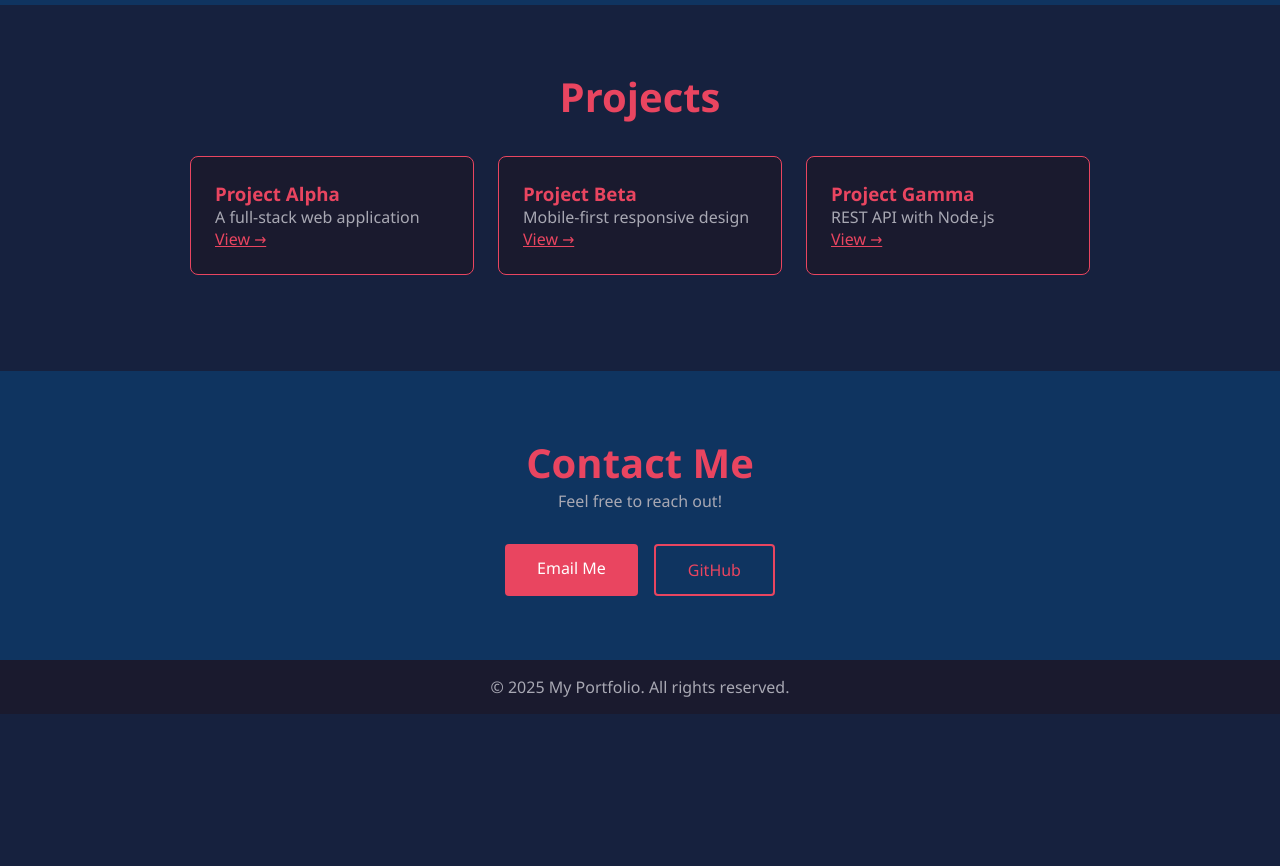
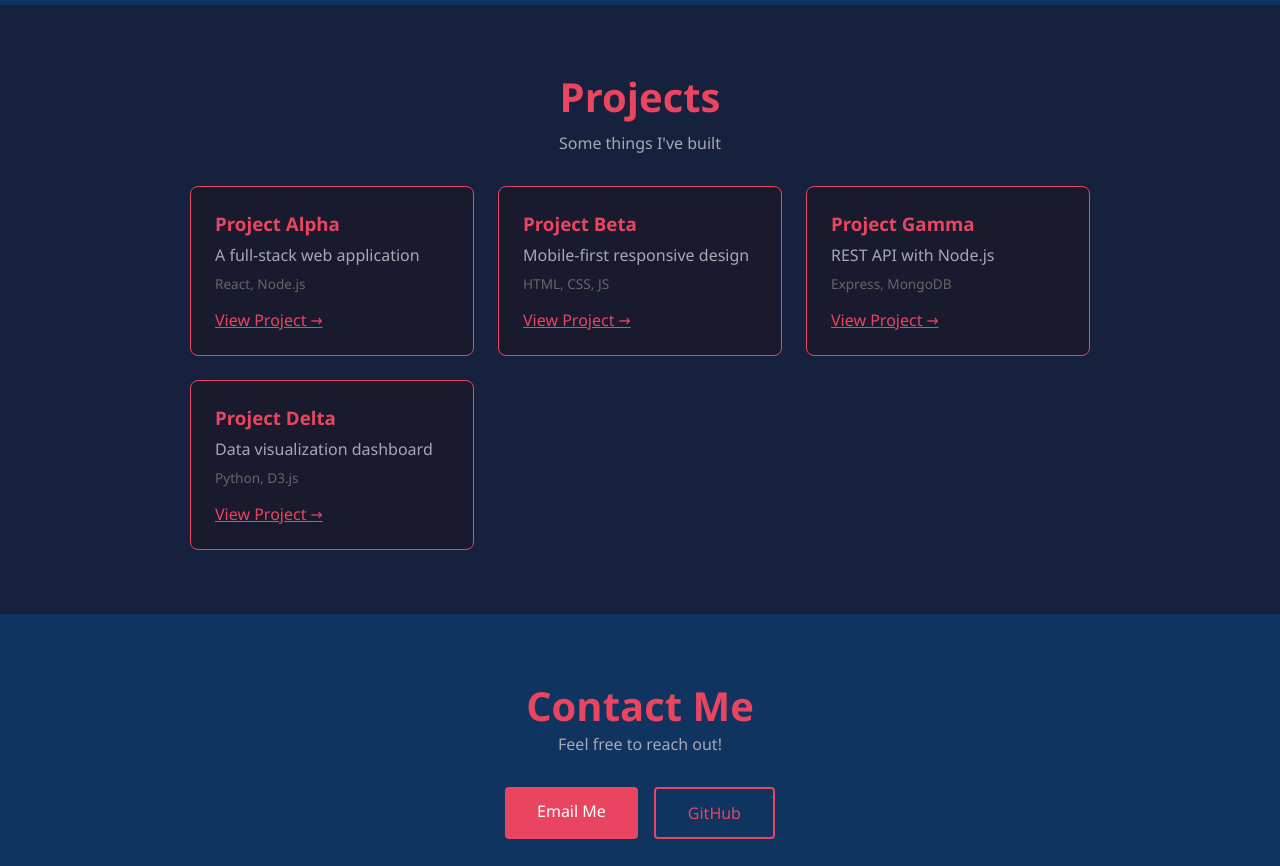
Before and after one commit to oAmirrezao/se-lab-git, a React (Vite) app: page / in a window 1280 px wide. Shown: the part 1500-2366 px from the top of the page. Before the commit the page ends 2214 px from the top, so only its background shows below. Built offline with nearby package versions, Linux system fonts and the light colour scheme.

Commit message:
feat(projects): add fourth project and tech stack to cards

```diff
--- a/src/pages/Projects.jsx
+++ b/src/pages/Projects.jsx
@@ -1,18 +1,21 @@
 const projects = [
-    { id: 1, title: 'Project Alpha', desc: 'A full-stack web application', link: '#' },
-    { id: 2, title: 'Project Beta', desc: 'Mobile-first responsive design', link: '#' },
-    { id: 3, title: 'Project Gamma', desc: 'REST API with Node.js', link: '#' },
+  { id: 1, title: 'Project Alpha', desc: 'A full-stack web application', tech: 'React, Node.js', link: '#' },
+  { id: 2, title: 'Project Beta', desc: 'Mobile-first responsive design', tech: 'HTML, CSS, JS', link: '#' },
+  { id: 3, title: 'Project Gamma', desc: 'REST API with Node.js', tech: 'Express, MongoDB', link: '#' },
+  { id: 4, title: 'Project Delta', desc: 'Data visualization dashboard', tech: 'Python, D3.js', link: '#' },
 ];
 
 const Projects = () => (
   <section id="projects" style={{ background: '#16213e', padding: '4rem 2rem', color: '#fff' }}>
-        <h2 style={{ textAlign: 'center', color: '#e94560', fontSize: '2.5rem' }}>Projects</h2>
-        <div style={{ display: 'grid', gridTemplateColumns: 'repeat(auto-fit, minmax(250px, 1fr))', gap: '1.5rem', maxWidth: '900px', margin: '2rem auto' }}>
+    <h2 style={{ textAlign: 'center', color: '#e94560', fontSize: '2.5rem', marginBottom: '0.5rem' }}>Projects</h2>
+    <p style={{ textAlign: 'center', color: '#a8a8b3', marginBottom: '2rem' }}>Some things I've built</p>
+    <div style={{ display: 'grid', gridTemplateColumns: 'repeat(auto-fit, minmax(250px, 1fr))', gap: '1.5rem', maxWidth: '900px', margin: '0 auto' }}>
       {projects.map(p => (
         <div key={p.id} style={{ background: '#1a1a2e', borderRadius: '8px', padding: '1.5rem', border: '1px solid #e94560' }}>
-                    <h3 style={{ color: '#e94560' }}>{p.title}</h3>
-                    <p style={{ color: '#a8a8b3' }}>{p.desc}</p>
-                    <a href={p.link} style={{ color: '#e94560' }}>View →</a>
+          <h3 style={{ color: '#e94560', marginBottom: '0.5rem' }}>{p.title}</h3>
+          <p style={{ color: '#a8a8b3', marginBottom: '0.5rem' }}>{p.desc}</p>
+          <p style={{ color: '#666', fontSize: '0.85rem', marginBottom: '1rem' }}>{p.tech}</p>
+          <a href={p.link} style={{ color: '#e94560' }}>View Project →</a>
         </div>
       ))}
     </div>
```
Lines whose indentation alone changed are shown as unchanged.
